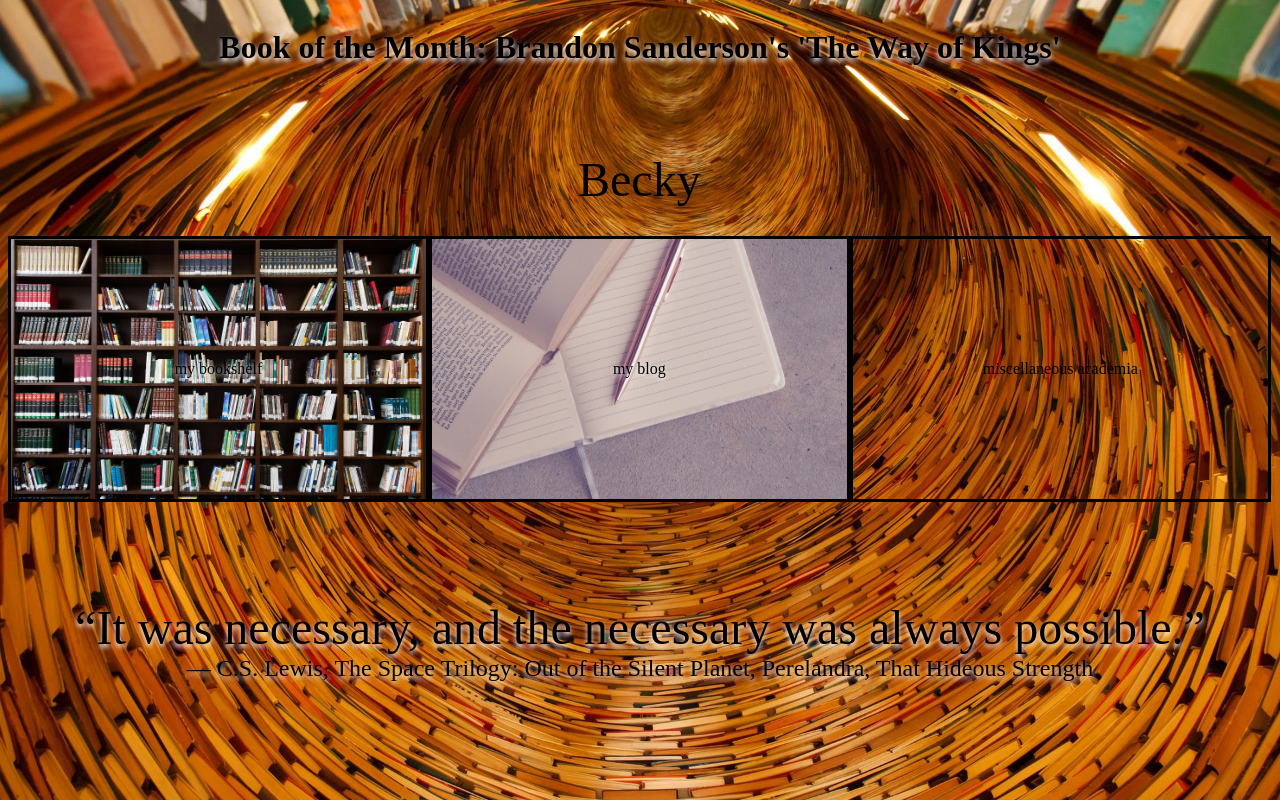
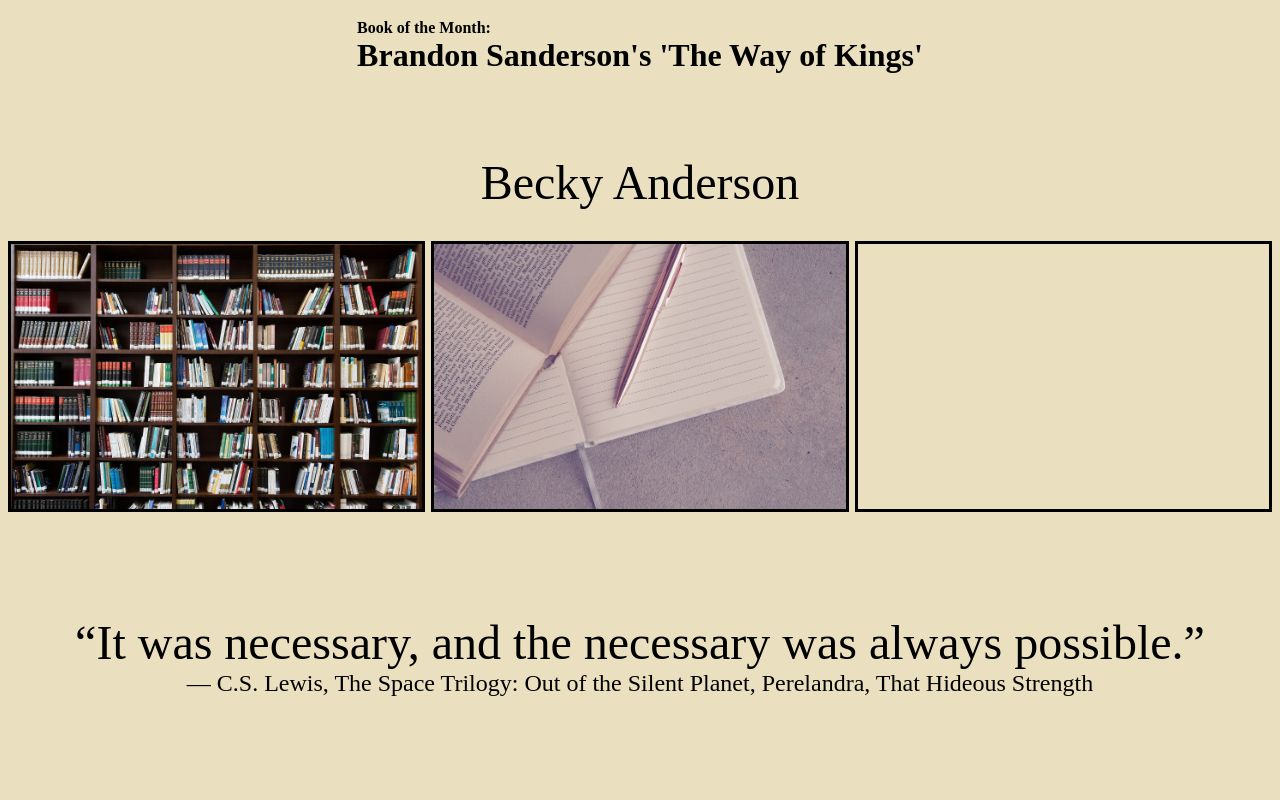
Before and after one commit to regularJo96/becky-books, a Django app: page /home/ in a window 1280 px wide. Run offline with Django 4.2, Linux system fonts and the light colour scheme.

Commit message:
added links to academia, blog and shelf; changed the background to home page

```diff
--- a/beckybooks/urls.py
+++ b/beckybooks/urls.py
@@ -17,6 +17,6 @@
 from django.urls import path, include
 
 urlpatterns = [
-    path('home/', include('blog.urls')),
+    path('', include('blog.urls')),
     path('admin/', admin.site.urls),
 ]
--- a/blog/static/blog/css/style.css
+++ b/blog/static/blog/css/home.css
@@ -1,18 +1,34 @@
-body{
+/* body{
     background-image: url("/static/blog/images/home.jpg");
     background-size: cover;
+} */
+
+body{
+    background-color: rgba(232, 220, 184, 0.884);
 }
+
 .grid-container{
-
+    /* background-color: rgba(196, 195, 195, 0.534); */
     display: grid;
     grid-template-rows: 15% 50% 30%;
-    height: 95vh;
+    height: 97vh;
 }
+
+.highlight{
+    display: flex;
+    justify-content: center;
+    align-items: center;
+    background: rgba(255, 213, 97, 0.418);
+    height: 100%;
+    width: 100%;
+    font-size: 32pt;
+    font-weight: bolder;
+}
+
 .month-book{
     display: flex;
     justify-content: center;
     align-items: baseline;
-    text-shadow: 0px 3px 5px white;
 }
 /*
 .row{
@@ -21,10 +37,11 @@
 
 .menu{
     display: grid;
-    grid-template-columns: 33.3% 33.3% 33.3%;
+    grid-template-columns: 33% 33% 33%;
     grid-template-rows: 30% 70%;
     height: 100%;
     width: 100%;
+    column-gap: .5%;
 }
 
 .main{
@@ -41,7 +58,7 @@
     align-items: center;
     background-image: url("/static/blog/images/bookshelf.jpg");
     background-size: cover;
-    text-shadow: 0px 2px 5px white;
+
 }
 
 .blog{
@@ -52,7 +69,6 @@
     align-items: center;
     background-image: url("/static/blog/images/blog.jpg");
     background-size: cover;
-    text-shadow: 0px 2px 5px white;
 }
 
 .media-links{
@@ -75,7 +91,7 @@
     display: flex;
     justify-content:center;
     align-items: flex-end;
-    text-shadow: 0px 3px 5px white;
+
 }
 
 .font-12{
--- /dev/null
+++ b/blog/static/blog/js/home.js
@@ -0,0 +1,44 @@
+// function expand(){
+//     document.getElementById("media").className = "media-links-active";
+//     document.getElementById("bookshelf").className = "bookshelf-active";
+//     document.getElementById("academics").className = "academics-active";
+//     document.getElementById("blog").className = "blog-active";
+// }
+
+// function reduce(){
+//     document.getElementById("media").className = "media-links";
+//     document.getElementById("bookshelf").className = "bookshelf";
+//     document.getElementById("academics").className = "academics";
+//     document.getElementById("blog").className = "blog";
+// }
+
+function highlight(element){
+    // element.className = element.className+" highlight";
+    if(element.id=="bookshelf"){
+        document.getElementById("one").className = "highlight";
+        document.getElementById("one").innerHTML = "my bookshelf";
+    }
+    else if(element.id=="blog"){
+        document.getElementById("two").className = "highlight";
+        document.getElementById("two").innerHTML = "my blog";
+    }
+    else{
+        document.getElementById("three").className = "highlight";
+        document.getElementById("three").innerHTML = "academia";
+    }
+}
+
+function removeHighlight(element){
+    if(element.id=="bookshelf"){
+        document.getElementById("one").className = "";
+        document.getElementById("one").innerHTML = "";
+    }
+    else if(element.id=="blog"){
+        document.getElementById("two").className = "";
+        document.getElementById("two").innerHTML = "";
+    }
+    else{
+        document.getElementById("three").className = "";
+        document.getElementById("three").innerHTML = "";
+    }
+}
--- a/blog/templates/blog/home.html
+++ b/blog/templates/blog/home.html
@@ -3,40 +3,45 @@
 {% load static %}
 
 {% block links%}
-<link rel="stylesheet" href="{% static 'blog/css/style.css' %}">
-<script type="text/javascript" src="{% static 'blog/js/menu.js'%}"></script>
+<link rel="stylesheet" href="{% static 'blog/css/home.css' %}">
+<script type="text/javascript" src="{% static 'blog/js/home.js'%}"></script>
 {% endblock %}
 
 {% block body %}
 
 <div class="grid-container">
-    <div class="row  month-book">
-        <h1 class="header">
-            Book of the Month: Brandon Sanderson's 'The Way of Kings'
+    <div class="row month-book">
+        <h1 class="header font-12">
+            Book of the Month:<br>
+            <span class="month-book font-24">
+                Brandon Sanderson's 'The Way of Kings'
+            </span>
         </h1>
     </div>
 
     <div class="row">
         <div class="menu">
-            <div id="bookshelf" class="bookshelf">
-                my bookshelf
+            <div id="bookshelf" class="bookshelf" onmouseover="highlight(this)" onmouseout="removeHighlight(this)">
+                <a id="one" href="{% url 'bookshelf' %}" style="text-decoration: none; color: black;">
+                </a>
             </div>
 
             <div class="main">
                 <p class="font-36">
-                    Becky
+                    Becky Anderson
                 </p>
             </div>
 
-            <div id="academics" class="academics">
-                miscellaneous academia
+            <div id="blog" class="blog" onmouseover="highlight(this)" onmouseout="removeHighlight(this)">
+                <a id="two" href="{% url 'blog' %}" style="text-decoration: none; color: black;">
+                </a>
             </div>
 
-            <div id="blog" class="blog">
-                my blog
+            <div id="academics" class="academics" onmouseover="highlight(this)" onmouseout="removeHighlight(this)">
+                <a id="three" href="{% url 'academia' %}" style="text-decoration: none; color: black;">
+                </a>
             </div>
         </div>
-
     </div>
     <div class="row quote">
         <p class="font-36">
--- a/blog/urls.py
+++ b/blog/urls.py
@@ -3,5 +3,8 @@
 from . import views
 
 urlpatterns = [
-    path('', views.home, name='home'),
+    path('home/', views.home, name='home'),
+    path('blog/', views.blog, name='blog'),
+    path('academia/', views.academia, name='academia'),
+    path('bookshelf/', views.bookshelf, name='bookshelf')
 ]
--- a/blog/views.py
+++ b/blog/views.py
@@ -4,3 +4,12 @@
 
 def home(request):
     return render(request, 'blog/home.html', {})
+
+def blog(request):
+    return render(request, 'blog/blog.html', {})
+
+def bookshelf(request):
+    return render(request, 'blog/bookshelf.html', {})
+
+def academia(request):
+    return render(request, 'blog/academia.html', {})
```
Also changed, not shown: blog/static/blog/js/menu.js (deleted, +0 -13 lines), blog/templates/blog/blog.html (+14 -0 lines), blog/templates/blog/academia.html (added), blog/templates/blog/academics.html (deleted).
